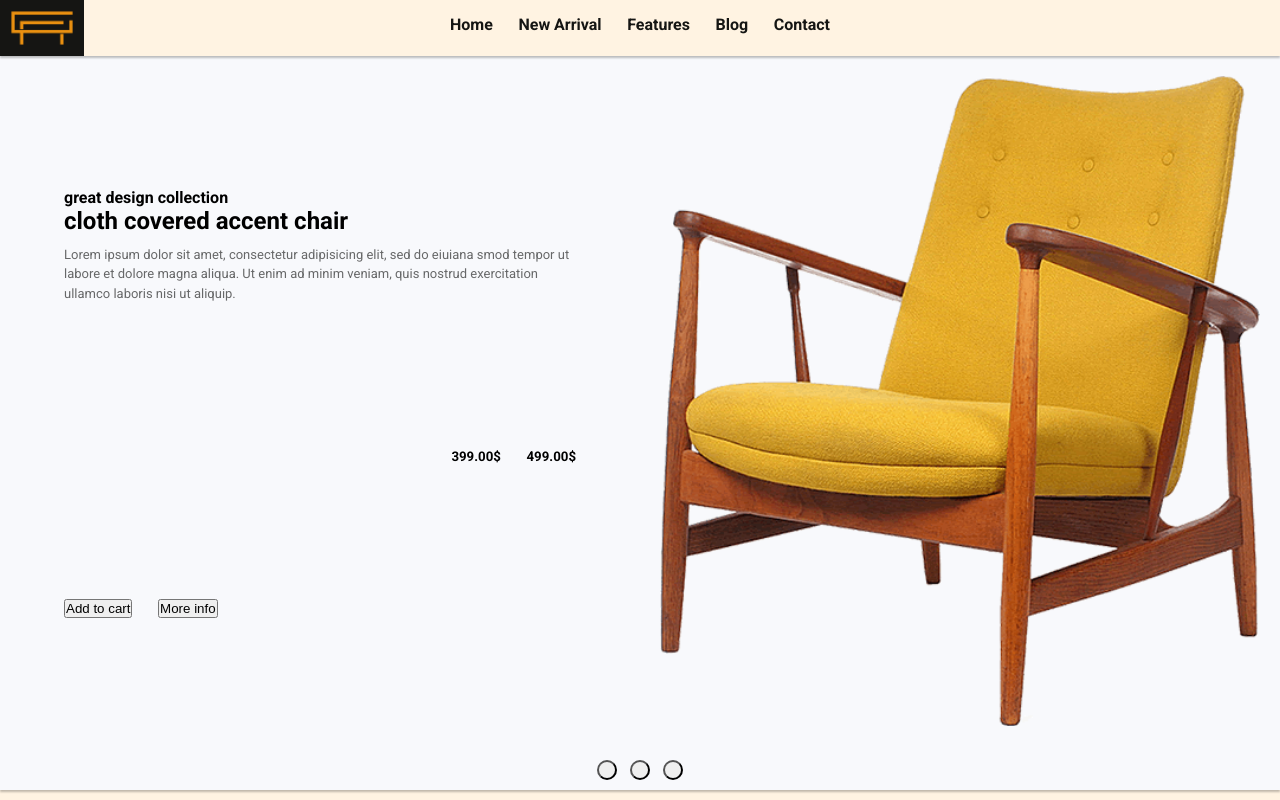
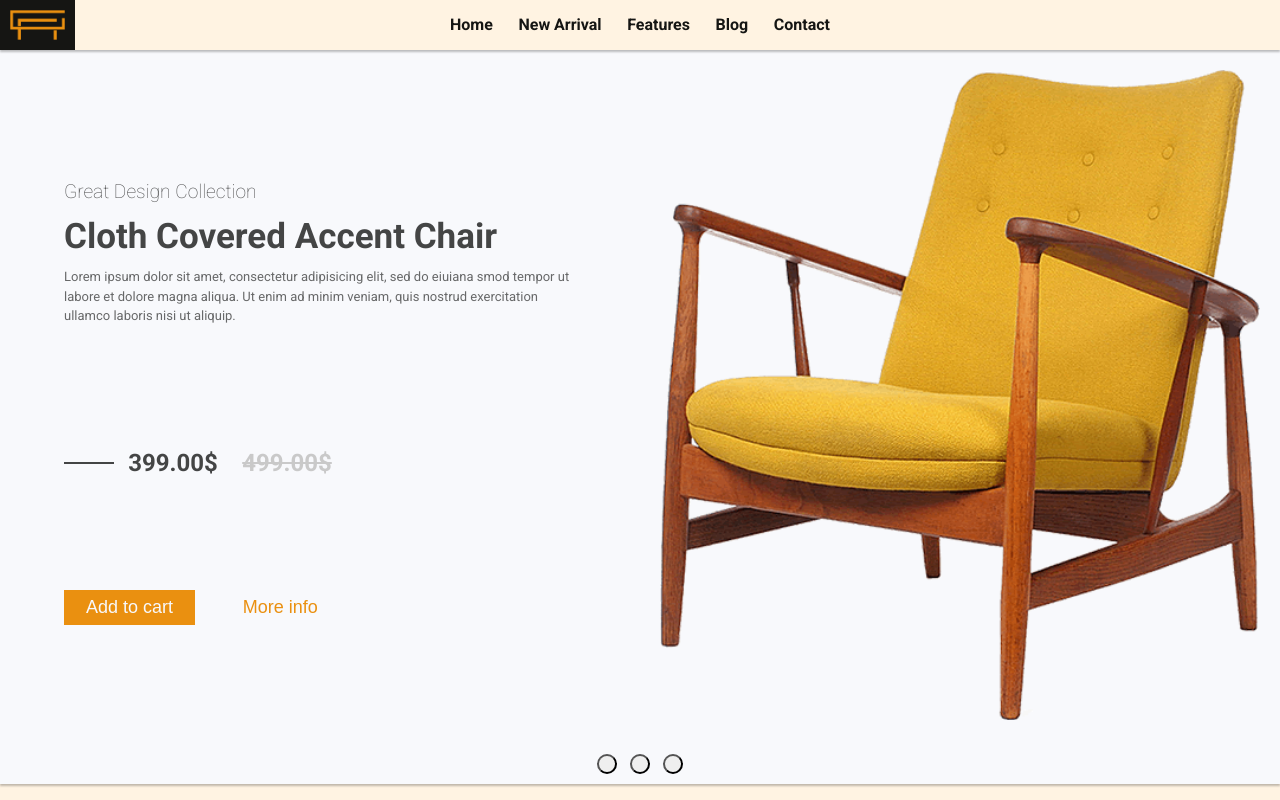
Before and after one commit to Bouzhar-Abdallah/second-brief, a plain HTML site: page index.html in a window 1280 px wide. Shown: the top 800 px of the page. Drawn offline with Linux system fonts and the light colour scheme.

Commit message:
slider good

```diff
--- a/index.html
+++ b/index.html
@@ -44,8 +44,8 @@
                         <h5>499.00$</h5>
                     </div>
                     <div class="buttons">
-                        <button>Add to cart</button>
-                        <button>More info</button>
+                        <button class="add-to" >Add to cart</button>
+                        <button class="more">More info</button>
                     </div>
                 </div>
                 <div class="picture">
@@ -74,8 +74,8 @@
                         <h5>499.00$</h5>
                     </div>
                     <div class="buttons">
-                        <button>Add to cart</button>
-                        <button>More info</button>
+                        <button class="add-to" >Add to cart</button>
+                        <button class="more">More info</button>
                     </div>
                 </div>
                 <div class="picture">
@@ -95,17 +95,17 @@
                 <div class="info">
                     <div class="text">
                         <h4>great design collection</h4>
-                        <h2>cloth covered accent chair</h2>
+                        <h2>cloth covered accent chair </h2>
                         <p>Lorem ipsum dolor sit amet, consectetur adipisicing elit, sed do eiuiana smod tempor ut labore et dolore magna aliqua. Ut enim ad minim veniam, quis nostrud exercitation ullamco laboris nisi ut aliquip.</p>
                     </div>
                     <div class="price">
                         <figure class="price-line"></figure>
-                        <h5>399.00$</h5>
+                        <h5>249.00$</h5>
                         <h5>499.00$</h5>
                     </div>
                     <div class="buttons">
-                        <button>Add to cart</button>
-                        <button>More info</button>
+                        <button class="add-to" >Add to cart</button>
+                        <button class="more">More info</button>
                     </div>
                 </div>
                 <div class="picture">
--- a/style-home-copy.css
+++ b/style-home-copy.css
@@ -19,7 +19,6 @@ a{
 .menu{
     background-color: var(--w-orange);
     box-shadow: var(--shadow);
-    height: 7vh;
     position: sticky;
     top: 0;
     z-index: 1;
@@ -259,6 +258,7 @@ best-selling-container img{
 /**** SLIDER *****/
 .slider-section{
     margin-bottom: 50px;
+    /* max-height: 93vh; */
     box-shadow: var(--shadow);
 }
 .slider{
@@ -266,9 +266,11 @@ best-selling-container img{
     flex-direction: column;
     justify-content: space-between;
     width: 100vw;
+   /*  max-height: 93vh; */
 }
 .slider-top{
     display: flex;
+    max-height: 87vh;
 }
 .info{
     display: flex;
@@ -283,19 +285,20 @@ best-selling-container img{
     width: 100%;
 
 }
-.price{
-    display: flex;
-    gap: 5%;
+
+.price h5{
+    display: inline;
+    margin: 0 2%;
 }
 .buttons{
     display: flex;
     gap: 5%;
+
 }
 .nav-buttons{
     display: flex;
     justify-content: center;
     gap: 1%;
-
     padding: 10px;
 }
 .nav-buttons button{
@@ -307,9 +310,11 @@ best-selling-container img{
 .slider-section .slider .picture{
     width: 50vw;
     padding: 20px;
+    max-height: 97vh;
 }
 .slider-section .slider .picture img{
     width: 100%;
+    max-height: 87vh;
 }
 
 .slider-section .slider{
@@ -337,7 +342,7 @@ figure{
     0% {
         left: 0;
     }
-    28% {
+ /*    28% {
         left: 0;
     }
     33% {
@@ -352,6 +357,67 @@ figure{
     100% {
         left: -200vw;
     }
-
+     */
 
  }
+
+ /**** styling slider ****/
+ .slider h4{
+    font-weight: 200;
+    font-size: larger;
+    /* padding: 3% 0; */
+    line-height: 3rem;
+    color: var(--dark-gray);
+    text-transform: capitalize;
+ }
+ .slider h2{
+    font-weight:700;
+    font-size: 35px;
+    color: var(--dark-gray);
+    text-transform: capitalize;
+ }
+ .slider .price h5{
+    font-size: 24px;
+    color: var(--dark-gray);
+ }
+ .slider .price :nth-child(3){
+    color: var(--gray);
+    text-decoration: line-through;
+ }
+.price{
+    padding: 5px 0;
+}
+ .slider .price .price-line{
+    height: 2px;
+    width: 50px;
+    margin: 7px 0;
+    background-color: var(--dark-gray);
+    display: inline-block;
+ }
+ .slider .buttons button{
+    padding: 5px 20px;
+    font-size: 18px;
+    background-color: var(--orange);
+    background-color: unset;
+    border: unset;
+ }
+ .slider .buttons .add-to{
+    border: 2px solid var(--orange);
+    background-color: var(--orange);
+    color: var(--w-gray);
+ }
+ .slider .buttons .more{
+    border: 2px solid transparent;
+    color: var(--orange);
+ }
+
+ .slider .buttons .add-to:hover{
+    background-color: transparent;
+    color: orange;
+    border: 2px solid var(--orange);
+
+ }
+
+ .slider .buttons .more:hover{
+    border: 2px solid var(--orange);
+ }
```
